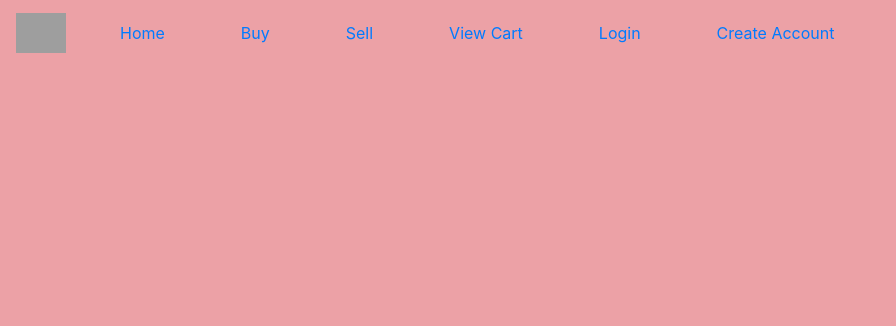
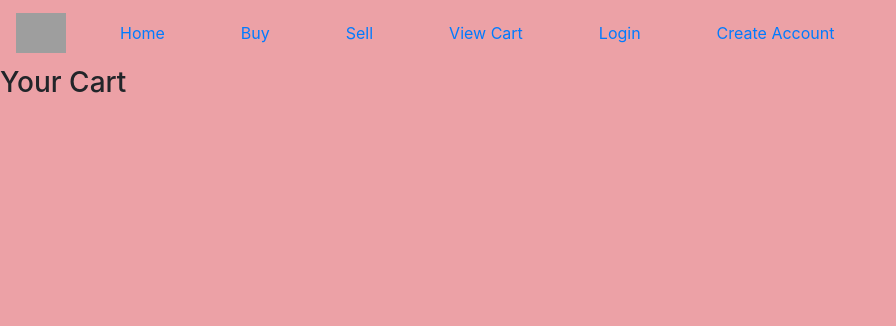
Before and after one commit to Arceus1ooo/Exchange4Students, a Flask app: template templates/cart.html in a window 1280 px wide. Shown: the top 326 px of the page, without its empty margins (0-896 px from the left). Run offline with Flask 2, Linux system fonts and the light colour scheme; the template is opened without the code that fills it, so the values that code supplies are empty; some libraries are stand-ins or nearby versions; grey boxes are pictures that could not be loaded.

Commit message:
started working on the cart

```diff
--- a/templates/cart.html
+++ b/templates/cart.html
@@ -6,5 +6,5 @@
 {% endblock %}
 
 {% block body %}
-
+<h3>Your Cart</h3>
 {% endblock %}
```
